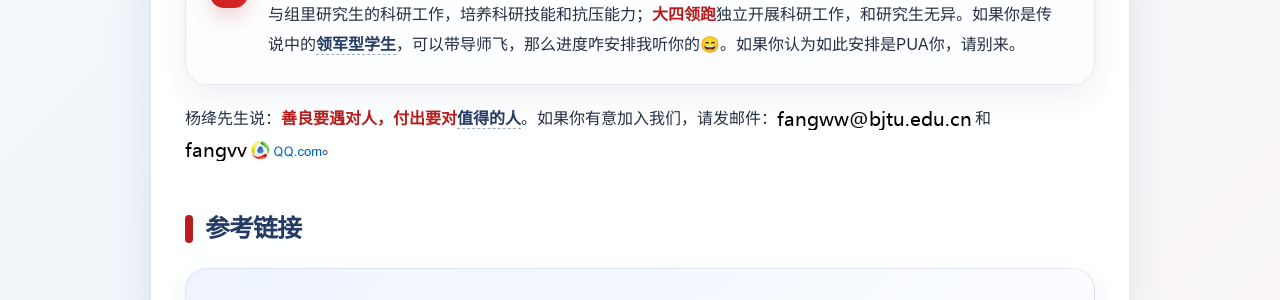
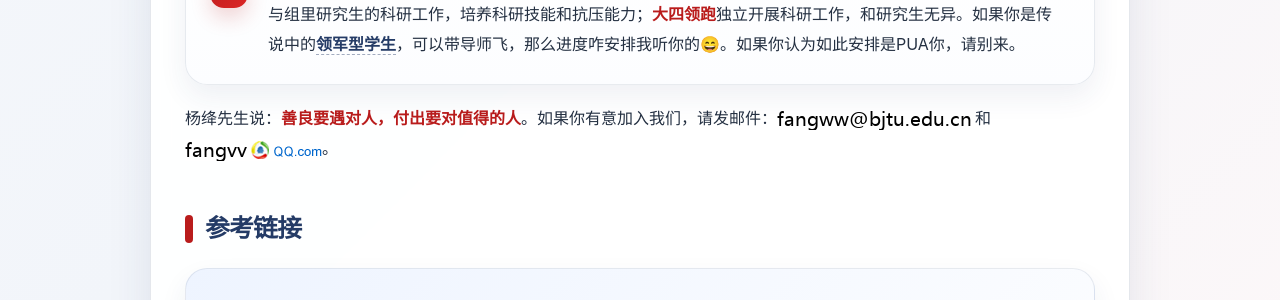
Before and after one commit to fangvv/Homepage, a Jekyll site: the page faq.html, which Jekyll copies as it is, in a window 1280 px wide. Shown: the part 1368-1668 px from the top of the page. Built offline with Jekyll 4.4.1, drawn with Linux system fonts in a browser that asks for light colours; comment, search, counter and statistics services are not loaded.

Commit message:
Update faq.html

```diff
--- a/faq.html
+++ b/faq.html
@@ -104,9 +104,7 @@
                 <p>本组近年新设卫星脑机研究方向，鼓励有相关基础的同学在邮件中说明。组会时间为每周日下午，研三为每位学生配备企业导师，请在邮件中确认可以参加组会。</p>
             </div>
 
-            <p>杨绛先生说：<strong>善良要遇对人，付出要对<a
-                        href="https://www.zhihu.com/question/519787074/answer/3389339862" target="_blank"
-                        rel="noopener noreferrer">值得的人</a></strong>。如果你有意加入我们，请发邮件：<img src="email1.png" alt="" style="vertical-align:middle">和<img src="email2.png" alt="" style="vertical-align:middle">。</p>
+            <p>杨绛先生说：<strong>善良要遇对人，付出要对值得的人</strong>。如果你有意加入我们，请发邮件：<img src="email1.png" alt="" style="vertical-align:middle">和<img src="email2.png" alt="" style="vertical-align:middle">。</p>
 
             <h2 class="section-title">参考链接</h2>
             <ul class="reference-list">
```
